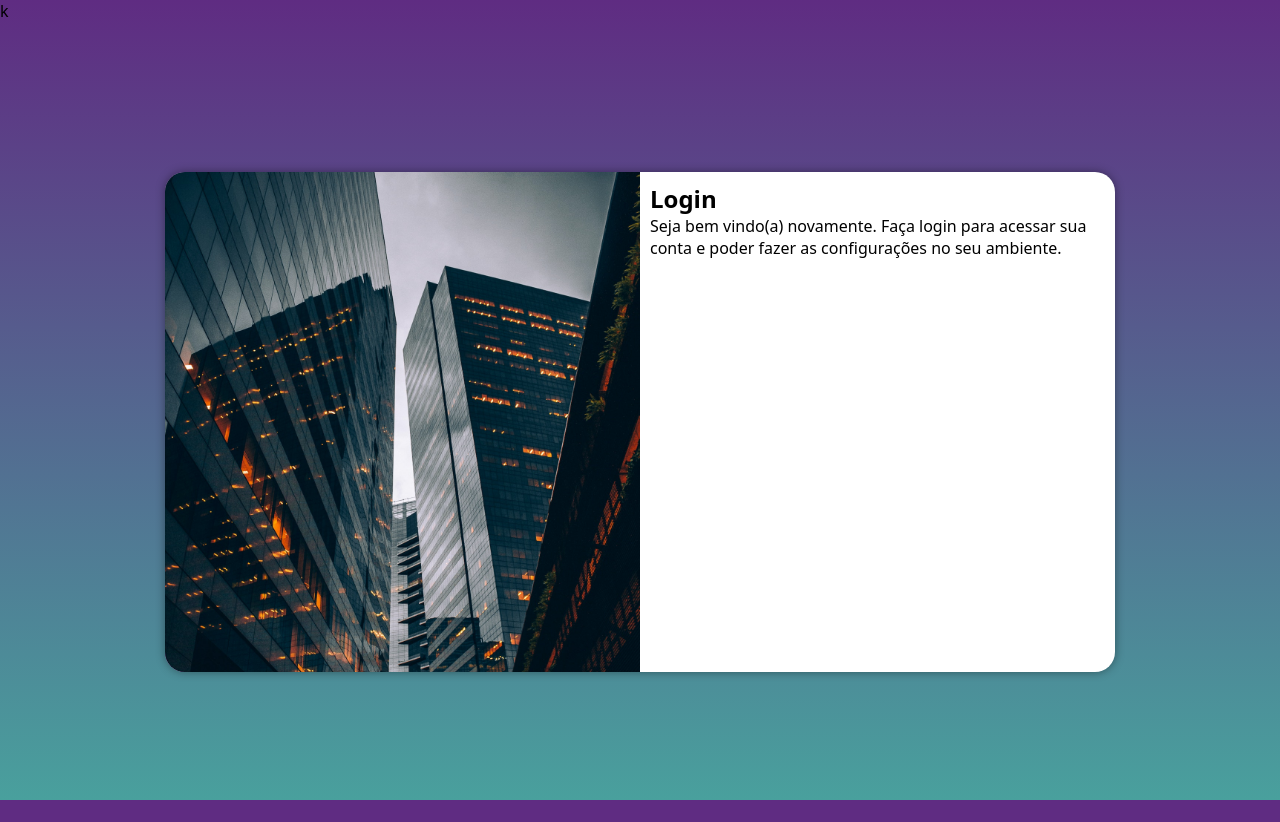
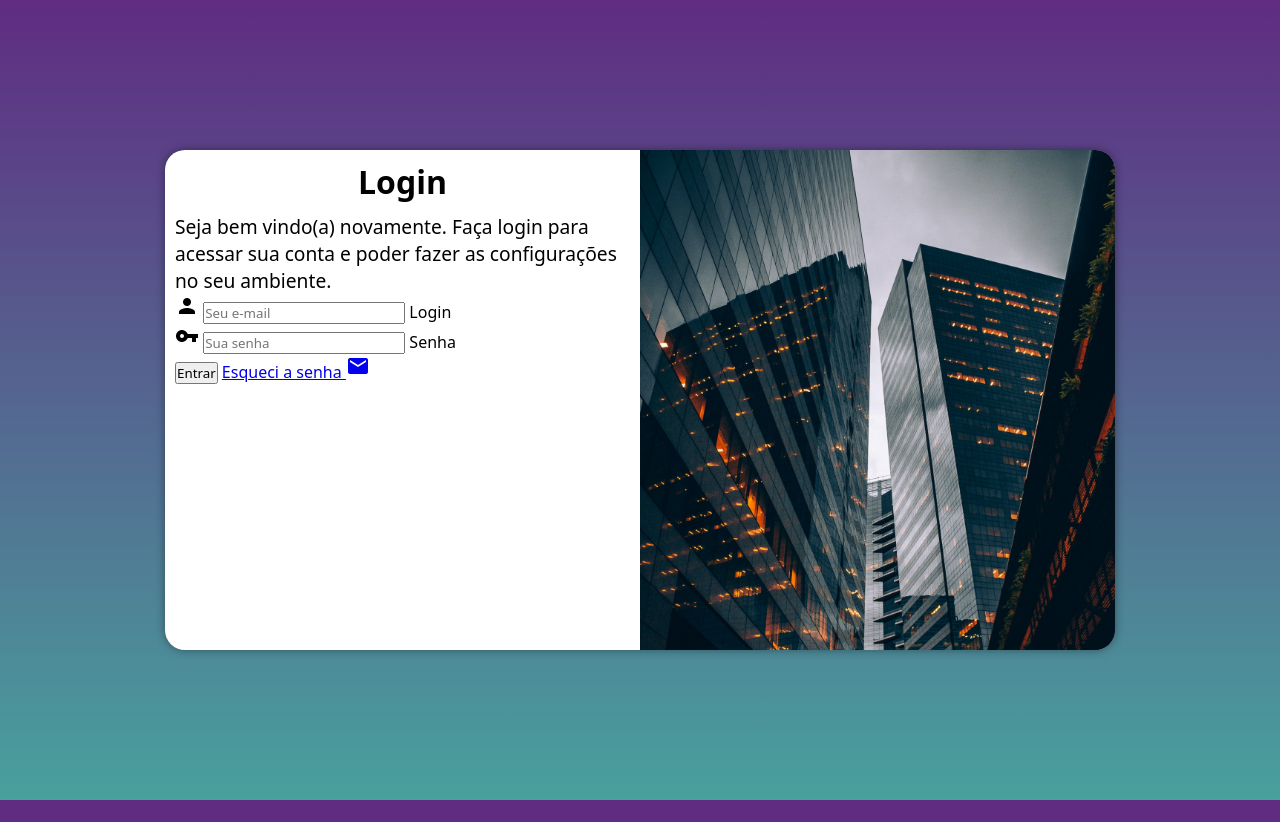
Before and after one commit to Todeskgustavo/projeto-login, a plain HTML site: page index.html in a window 1280 px wide. After the commit the page ends 800 px from the top, so only its background shows below. Drawn offline with Linux system fonts and the light colour scheme.

Commit message:
Adicionei o formulário

```diff
--- a/estilos/media-query.css
+++ b/estilos/media-query.css
@@ -26,12 +26,18 @@
         width: 950px;
     }
     section#login > div#img {
-        float: left;
+        float: right;
         width: 50%;
         height: 100%;
     }
     section#login > div#formulario {
-        float: right;
+        float: left;
         width: 50%;
     }
+    div#formulario > h1 {
+        font-size: 2em;
+    }
+    div#formulario > p {
+        font-size: 1.2em;
+    }
 }
--- a/estilos/style.css
+++ b/estilos/style.css
@@ -50,3 +50,12 @@ section#login > div#formulario {
     display: block;
     padding: 10px;
 }
+
+div#formulario > h1 {
+    text-align: center;
+    margin-bottom: 10px;
+}
+
+div#formulario > p {
+    font-size: 0.8em;
+}
--- a/index.html
+++ b/index.html
@@ -5,8 +5,9 @@
     <meta http-equiv="X-UA-Compatible" content="IE=edge">
     <meta name="viewport" content="width=device-width, initial-scale=1.0">
     <title>Login</title>
+    <link rel="stylesheet" href="https://fonts.googleapis.com/icon?family=Material+Icons">
     <link rel="stylesheet" href="estilos/style.css">
-    <link rel="stylesheet" href="estilos/media-query.css">k
+    <link rel="stylesheet" href="estilos/media-query.css">
 </head>
 <body>
     <main>
@@ -17,8 +18,21 @@
             <div id="formulario">
                 <h1>Login</h1>
                 <p>Seja bem vindo(a) novamente. Faça login para acessar sua conta e poder fazer as configurações no seu ambiente.</p>
-                <form action="login.php" method="post">
-
+                <form action="login.php" method="post" autocomplete="on">
+                    <div class="campo">
+                        <i class="material-icons">person</i>
+                        <input type="email" name="login" id="ilogin" placeholder="Seu e-mail" autocomplete="email" required maxlength="30">
+                        <label for="ilogin">Login</label>
+                    </div>
+                    <div class="campo">
+                        <i class="material-icons">vpn_key</i>
+                        <input type="password" name="senha" id="isenha" placeholder="Sua senha" autocomplete="current-password" required minlength="8" maxlength="20">
+                        <label for="isenha">Senha</label>
+                    </div>
+                    <input type="submit" value="Entrar">
+                    <a href="esqueci.html">Esqueci a senha
+                        <i class="material-icons">mail</i>
+                    </a>
                 </form>
             </div>
         </section>
```
